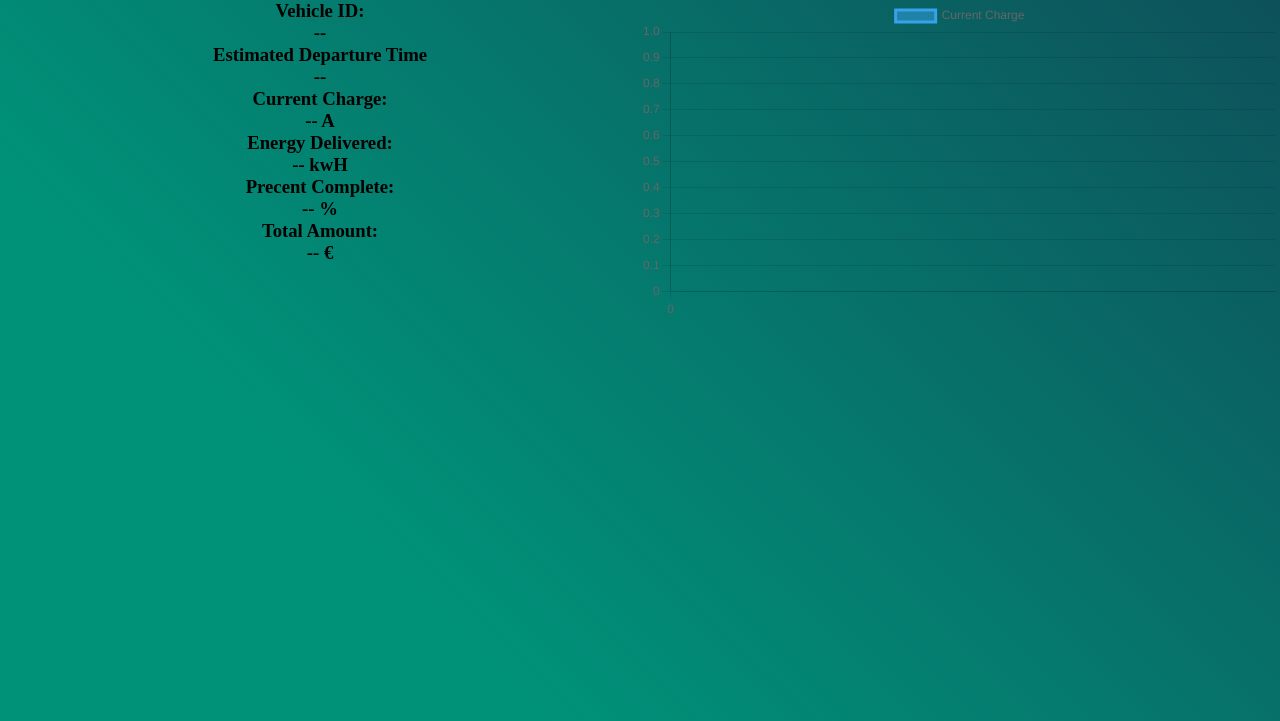
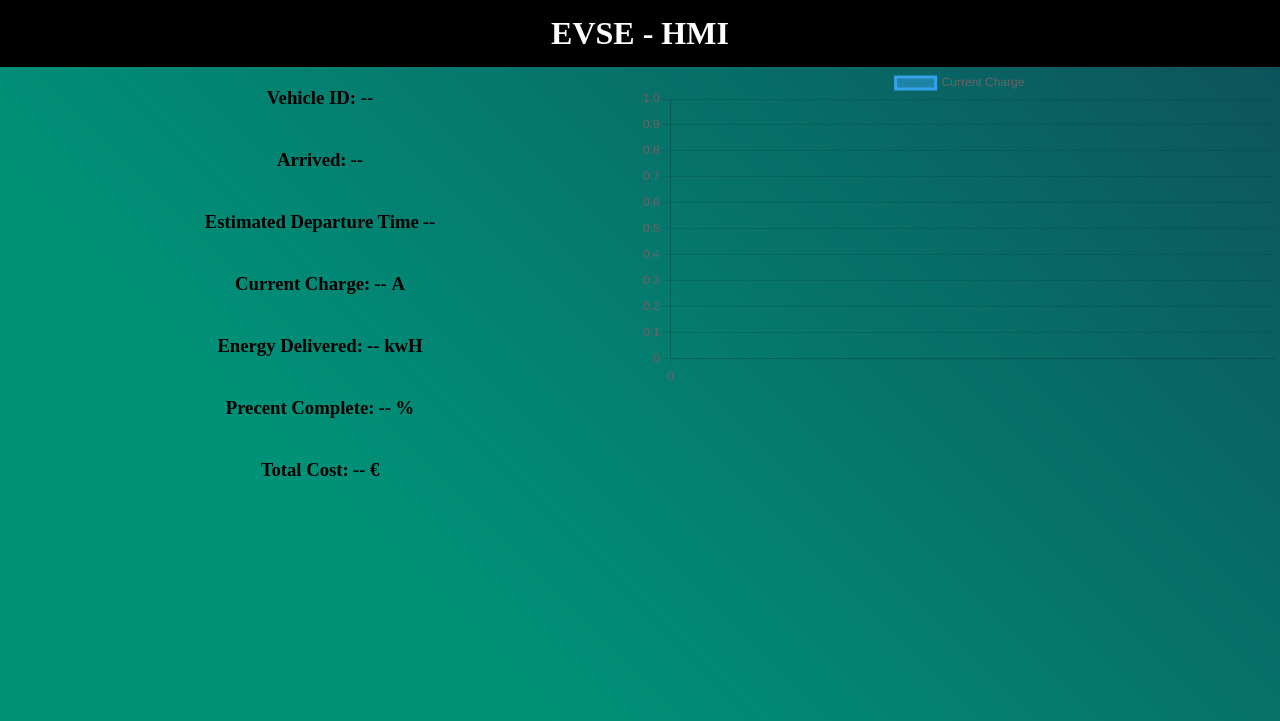
Before and after one commit to spritz-group/HoneyEVSE, a Flask app: page /admin in a window 1280 px wide. Shown: the top 721 px of the page. Run offline with Flask 2, Linux system fonts and the light colour scheme; data that the repository does not hold is empty.

Commit message:
refactor: restyle the admin interface

```diff
--- a/evse/templates/admin.html
+++ b/evse/templates/admin.html
@@ -6,37 +6,58 @@
     <meta http-equiv="X-UA-Compatible" content="IE=edge">
     <meta name="viewport" content="width=device-width, initial-scale=1.0">
     <script src="https://cdn.jsdelivr.net/npm/chart.js"></script>
-    <title>EVSE</title>
+    <title>EVSE - HMI</title>
     <link rel="stylesheet" href="{{ url_for('static', filename='css/main.css') }}">
 </head>
 
 <body>
+    <div id="banner">
+        <h1>EVSE - HMI</h1>
+    </div>
     <div id="admin">
         <div id="data">
+            <div>
                 <h3>Vehicle ID: </h3>
                 <h3>
                     <p id="id">--</p>
                 </h3>
+            </div>
+            <div>
+                <h3>Arrived:</h3>
+                <h3>
+                    <p id="arrival">--</p>
+                </h3>
+            </div>
+            <div>
                 <h3>Estimated Departure Time</h3>
                 <h3>
                     <p id="departure">--</p>
                 </h3>
+            </div>
+            <div>
                 <h3>Current Charge:</h3>
                 <h3>
                     <p id="current_charge">--</p> &#913;
                 </h3>
+            </div>
+            <div>
                 <h3>Energy Delivered:</h3>
                 <h3>
                     <p id="energy_delivered">--</p> kwH
                 </h3>
+            </div>
+            <div>
                 <h3>Precent Complete:</h3>
                 <h3>
                     <p id="percent_complete">--</p> %
                 </h3>
-            <h3>Total Amount:</h3>
+            </div>
+            <div>
+                <h3>Total Cost:</h3>
                 <h3>
                     <p id="cost">--</p> &euro;
                 </h3>
+            </div>
         </div>
         <div id="chart-container">
             <canvas id="chart"></canvas>
@@ -77,6 +98,7 @@
         let chart = newChart()
 
         let id = document.getElementById("id");
+        let arrival = document.getElementById("arrival")
         let departure = document.getElementById("departure");
         let current_charge = document.getElementById("current_charge");
         let energy_delivered = document.getElementById("energy_delivered");
@@ -98,6 +120,7 @@
 
                     // If the id is different, it means that there is a new eletric veicol
                     if (actualId == null || actualId != json.id) {
+                        arrival.innerHTML = new Date().toLocaleTimeString();
                         departure.innerHTML = calculateDeparture(json.arrival, json.departure);
                         chart.destroy();
                         chart = newChart();
```
Lines whose indentation alone changed are shown as unchanged.
